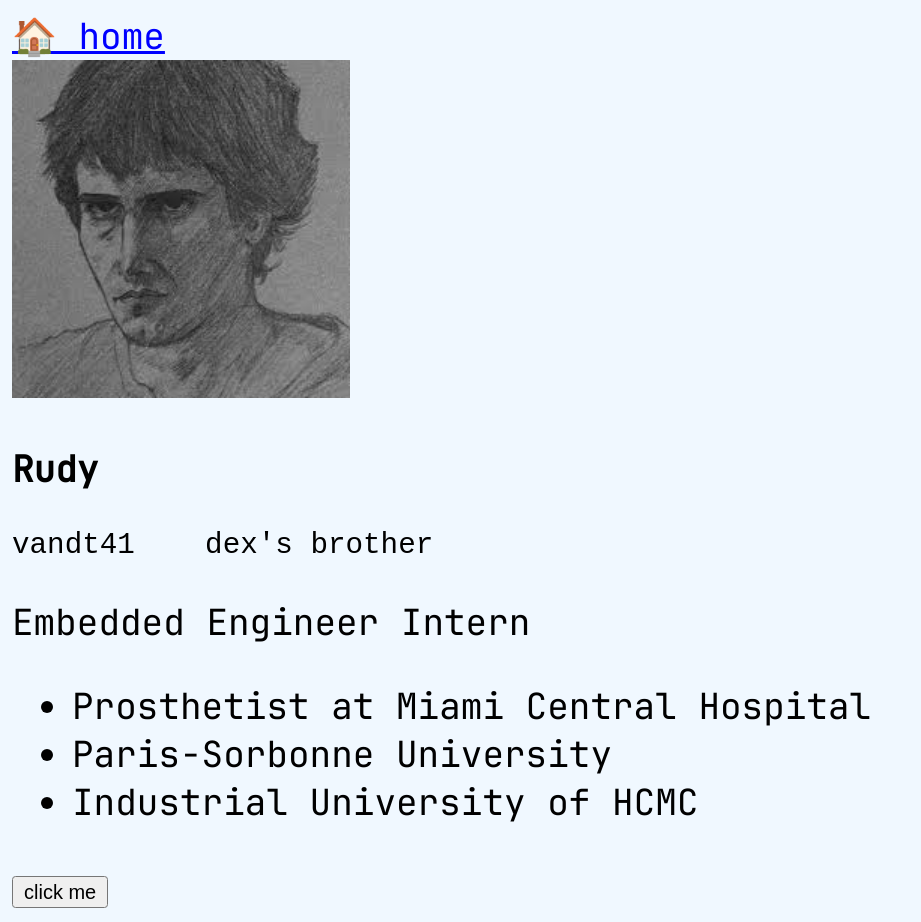
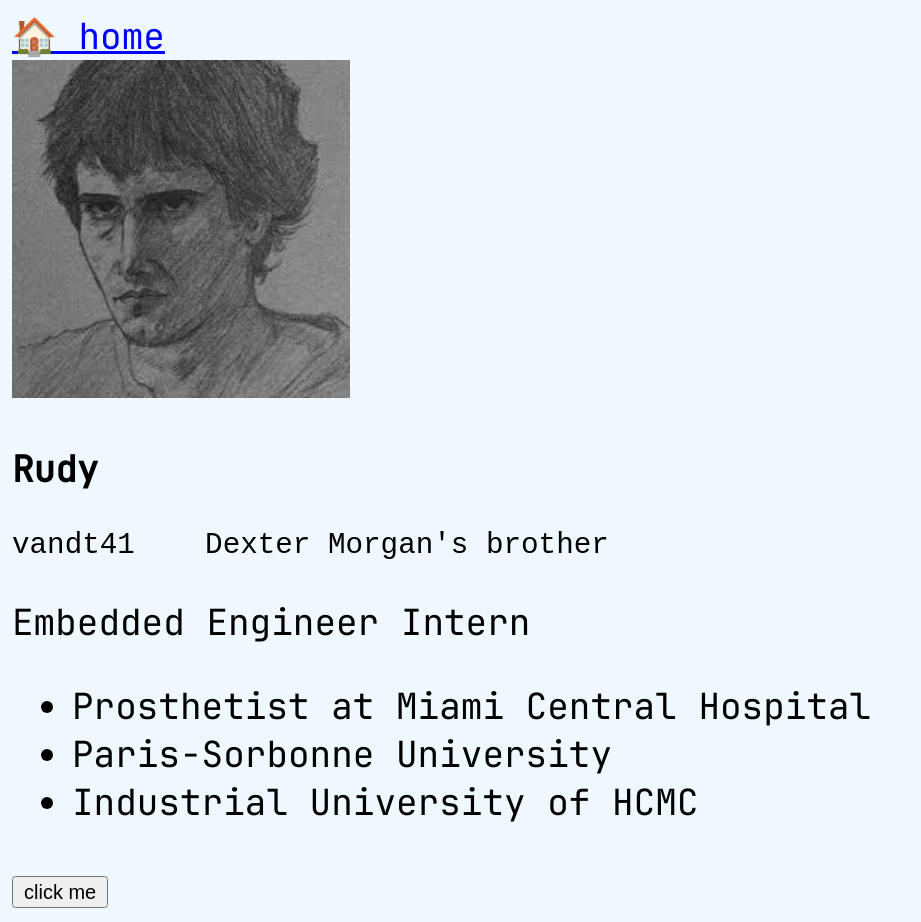
Before and after one commit to vandt41/my-website, a plain HTML site: page about.html in a window 1280 px wide. Shown: the whole page, without its empty margins (0-921 px from the left). Drawn offline with Linux system fonts and the light colour scheme.

```diff
--- a/about.html
+++ b/about.html
@@ -14,7 +14,7 @@
     <img src="brian_art.jpg" alt="Brian Moser's picture"><br>
 
     <p><b>Rudy</b></p>
-    <pre>vandt41    dex's brother</pre>
+    <pre>vandt41    Dexter Morgan's brother</pre>
     <p>Embedded Engineer Intern</p>
 
     <ul>
```
Also changed, not shown: index.html (+1 -1 lines).
